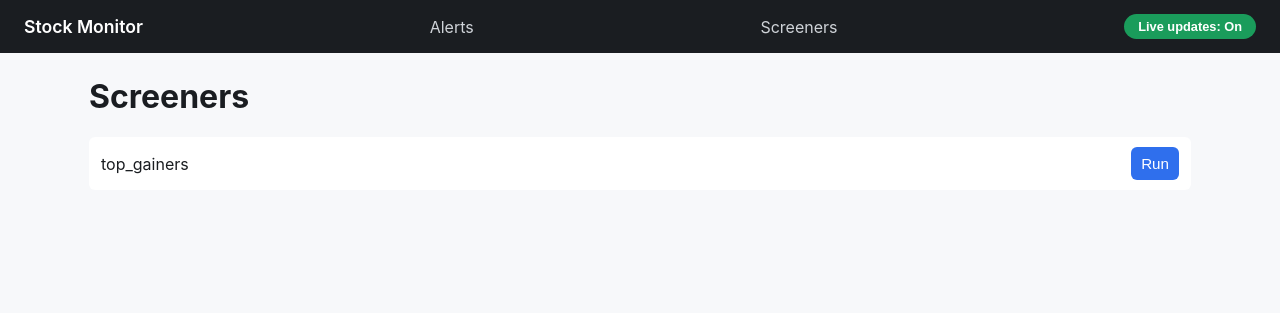
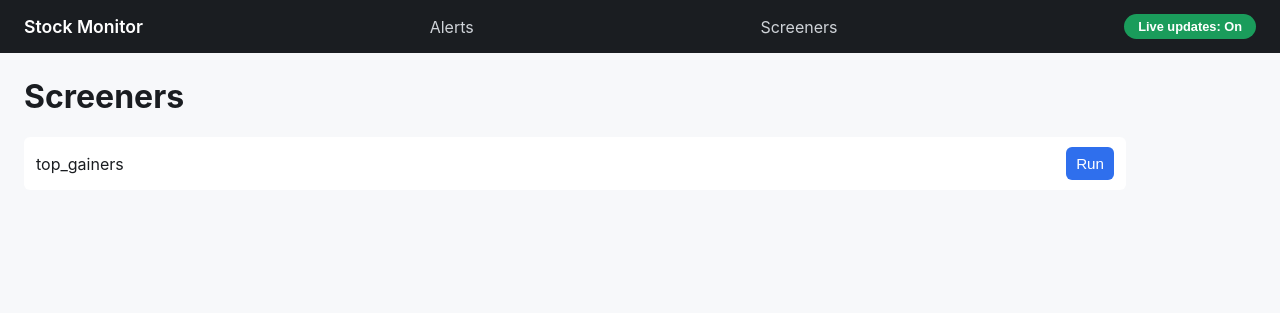
Before and after one commit to eelkalai/stock-monitor, a Flask app: page /screeners in a window 1280 px wide. Shown: the top 313 px of the page. Run offline with Flask 3, Linux system fonts and the light colour scheme.

Commit message:
Left-align page content instead of centering it
.container was centered via margin: 0 auto, leaving large empty
gutters on both sides on wide screens and pushing the split-view's
list pane away from the window's left edge. Drop the auto-centering
so content (including the list) sits flush left.

Co-Authored-By: Claude Sonnet 5 <noreply@anthropic.com>
Claude-Session: https://claude.ai/code/session_01D4iw5x8EoiZ5YCQdaivTx6

```diff
--- a/static/style.css
+++ b/static/style.css
@@ -51,7 +51,7 @@ body {
 .switch:hover { opacity: 0.85; }
 .container {
   max-width: 1150px;
-  margin: 0 auto;
+  margin: 0;
   padding: 24px;
 }
 .split-view {
```
